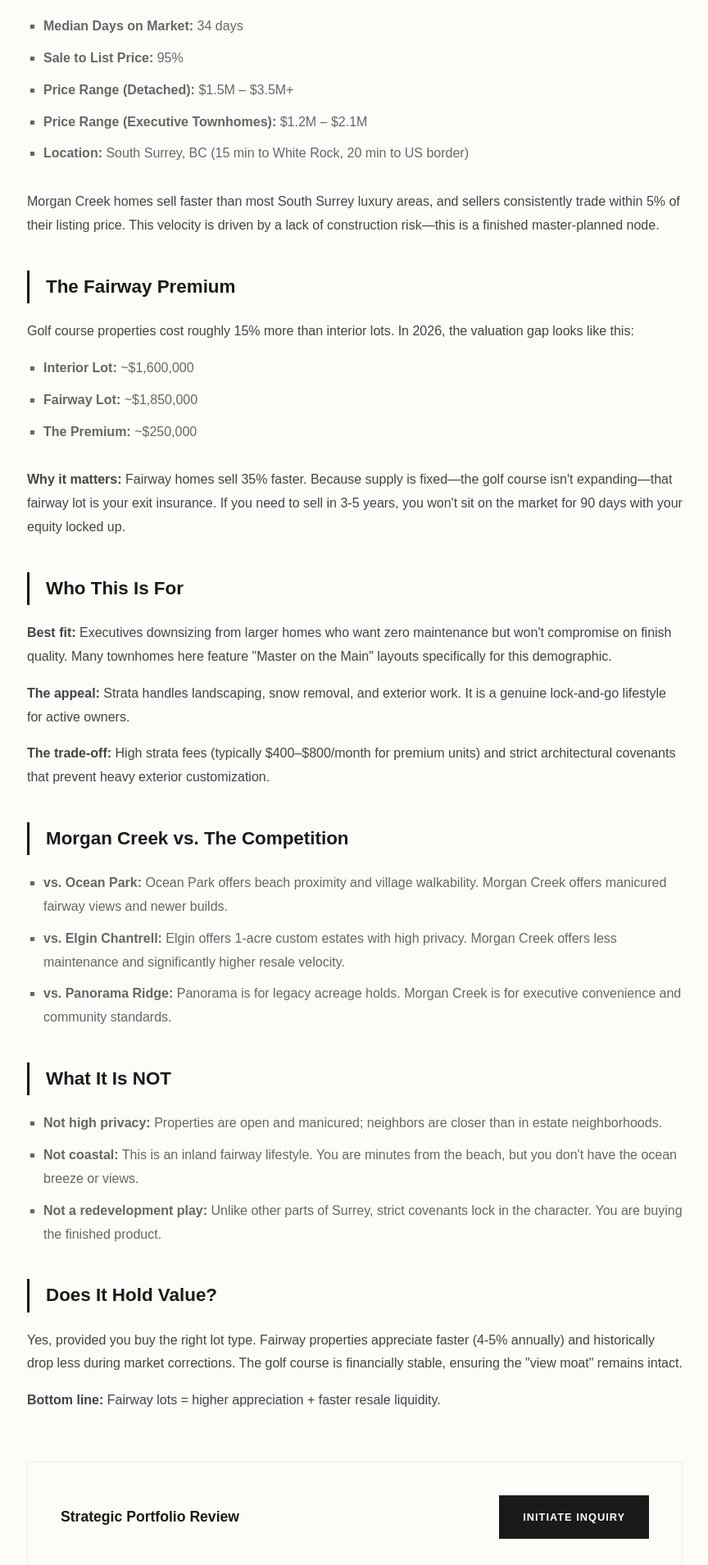
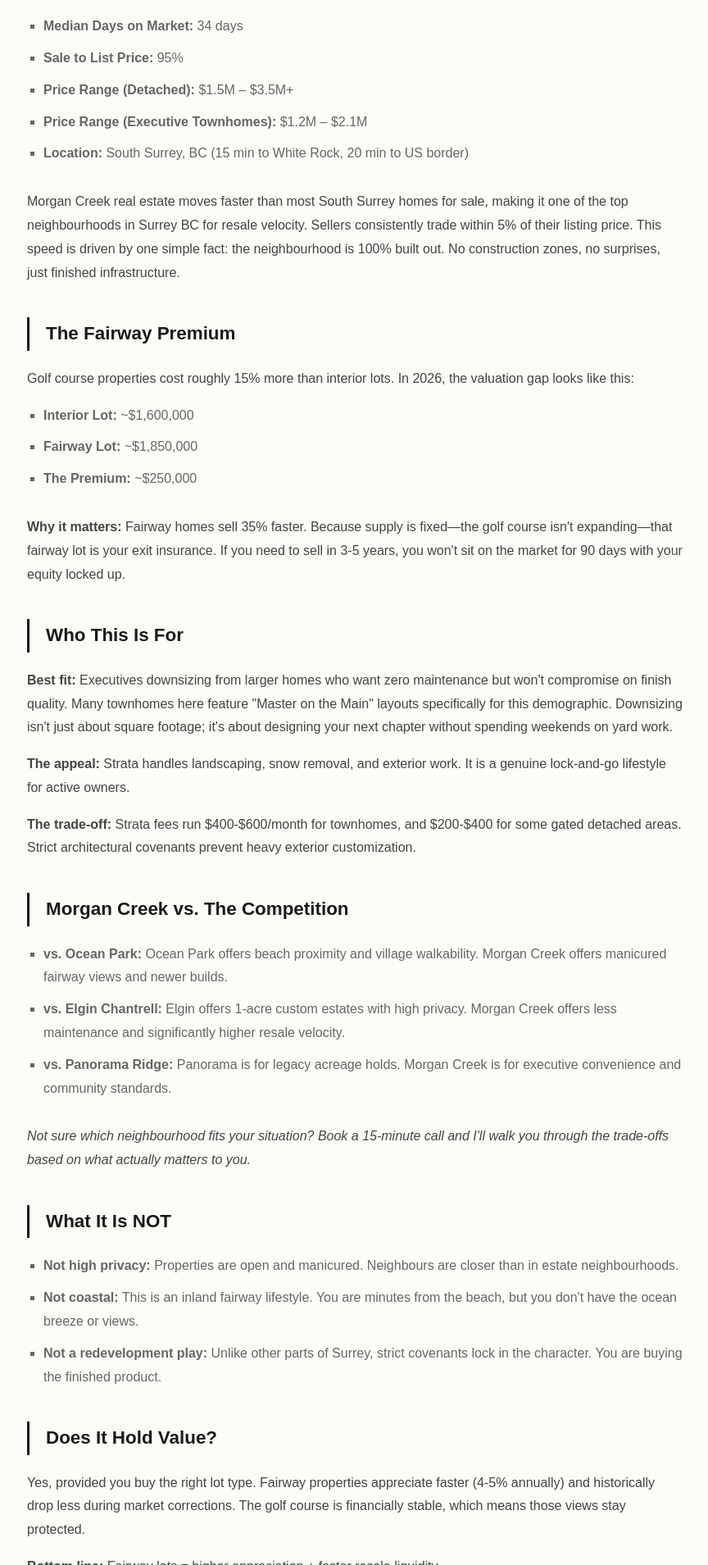
Before and after one commit to gvancouverhomes/tanvirbhupal-site, a Jekyll site: the page built from neighbourhoods/morgan-creek.md, in a window 1280 px wide. Shown: the part 453-2362 px from the top of the page at 82% size, without its empty margins (207-1071 px from the left). Built offline with Jekyll 4.4.1, drawn with Linux system fonts in a browser that asks for light colours; some of the changed text lies outside the part shown.

Commit message:
docs: update Morgan Creek strategy with AEO-optimized copy and Feb 2026 luxury market metrics

```diff
--- a/neighbourhoods/morgan-creek.md
+++ b/neighbourhoods/morgan-creek.md
@@ -14,9 +14,6 @@ permalink: /neighbourhoods/morgan-creek/
   .metric-label { text-transform: uppercase; font-size: 0.85rem; letter-spacing: 2px; color: var(--dark); margin-top: 40px; margin-bottom: 15px; font-weight: bold; }
   .metric-list { padding-left: 20px; list-style-type: square; color: var(--light); margin-bottom: 30px; }
   .metric-list li { margin-bottom: 10px; }
-  .data-exhibit { margin: 50px 0; text-align: center; background: #fff; padding: 30px; border: 1px solid var(--border); }
-  .data-exhibit img { max-width: 100%; height: auto; display: block; margin: 0 auto; }
-  .caption { font-size: 0.75rem; color: var(--meta); margin-top: 20px; text-transform: uppercase; letter-spacing: 2px; }
 
   /* Navigation Grid Styles */
   .nav-section { padding: 80px 20px; border-top: 1px solid var(--border); background: var(--bg-alt); margin-top: 80px; }
@@ -59,7 +56,7 @@ permalink: /neighbourhoods/morgan-creek/
         <li><strong>Location:</strong> South Surrey, BC (15 min to White Rock, 20 min to US border)</li>
     </ul>
 
-    <p>Morgan Creek homes sell faster than most South Surrey luxury areas, and sellers consistently trade within 5% of their listing price. This velocity is driven by a lack of construction risk—this is a finished master-planned node.</p>
+    <p>Morgan Creek real estate moves faster than most South Surrey homes for sale, making it one of the top neighbourhoods in Surrey BC for resale velocity. Sellers consistently trade within 5% of their listing price. This speed is driven by one simple fact: the neighbourhood is 100% built out. No construction zones, no surprises, just finished infrastructure.</p>
 
     <h2 class="section-title">The Fairway Premium</h2>
     <p>Golf course properties cost roughly 15% more than interior lots. In 2026, the valuation gap looks like this:</p>
@@ -71,9 +68,9 @@ permalink: /neighbourhoods/morgan-creek/
     <p><strong>Why it matters:</strong> Fairway homes sell 35% faster. Because supply is fixed—the golf course isn't expanding—that fairway lot is your exit insurance. If you need to sell in 3-5 years, you won't sit on the market for 90 days with your equity locked up.</p>
 
     <h2 class="section-title">Who This Is For</h2>
-    <p><strong>Best fit:</strong> Executives downsizing from larger homes who want zero maintenance but won't compromise on finish quality. Many townhomes here feature "Master on the Main" layouts specifically for this demographic.</p>
+    <p><strong>Best fit:</strong> Executives downsizing from larger homes who want zero maintenance but won't compromise on finish quality. Many townhomes here feature "Master on the Main" layouts specifically for this demographic. Downsizing isn't just about square footage; it's about designing your next chapter without spending weekends on yard work.</p>
     <p><strong>The appeal:</strong> Strata handles landscaping, snow removal, and exterior work. It is a genuine lock-and-go lifestyle for active owners.</p>
-    <p><strong>The trade-off:</strong> High strata fees (typically $400–$800/month for premium units) and strict architectural covenants that prevent heavy exterior customization.</p>
+    <p><strong>The trade-off:</strong> Strata fees run $400-$600/month for townhomes, and $200-$400 for some gated detached areas. Strict architectural covenants prevent heavy exterior customization.</p>
 
     <h2 class="section-title">Morgan Creek vs. The Competition</h2>
     <ul class="metric-list">
@@ -81,27 +78,28 @@ permalink: /neighbourhoods/morgan-creek/
         <li><strong>vs. Elgin Chantrell:</strong> Elgin offers 1-acre custom estates with high privacy. Morgan Creek offers less maintenance and significantly higher resale velocity.</li>
         <li><strong>vs. Panorama Ridge:</strong> Panorama is for legacy acreage holds. Morgan Creek is for executive convenience and community standards.</li>
     </ul>
+    <p><em>Not sure which neighbourhood fits your situation? Book a 15-minute call and I'll walk you through the trade-offs based on what actually matters to you.</em></p>
 
     <h2 class="section-title">What It Is NOT</h2>
     <ul class="metric-list">
-        <li><strong>Not high privacy:</strong> Properties are open and manicured; neighbors are closer than in estate neighborhoods.</li>
+        <li><strong>Not high privacy:</strong> Properties are open and manicured. Neighbours are closer than in estate neighbourhoods.</li>
         <li><strong>Not coastal:</strong> This is an inland fairway lifestyle. You are minutes from the beach, but you don't have the ocean breeze or views.</li>
         <li><strong>Not a redevelopment play:</strong> Unlike other parts of Surrey, strict covenants lock in the character. You are buying the finished product.</li>
     </ul>
 
     <h2 class="section-title">Does It Hold Value?</h2>
-    <p>Yes, provided you buy the right lot type. Fairway properties appreciate faster (4-5% annually) and historically drop less during market corrections. The golf course is financially stable, ensuring the "view moat" remains intact.</p>
+    <p>Yes, provided you buy the right lot type. Fairway properties appreciate faster (4-5% annually) and historically drop less during market corrections. The golf course is financially stable, which means those views stay protected.</p>
 
     <p><strong>Bottom line:</strong> Fairway lots = higher appreciation + faster resale liquidity.</p>
   </section>
 
   <section class="audit-card" aria-labelledby="audit-heading">
-    <h2 id="audit-heading" class="audit-title">Strategic Portfolio Review</h2>
+    <h2 id="audit-heading" class="audit-title">Questions About Morgan Creek?</h2>
     <div class="audit-action">
-      <a href="/contact" class="audit-btn">INITIATE INQUIRY</a>
+      <a href="/contact" class="audit-btn">BOOK A 15-MIN CALL</a>
     </div>
     <div class="audit-body">
-      <p class="audit-text">If you are evaluating a fairway-fronting acquisition or assessing the liquidity of a luxury townhome, let's review the asset specifics.</p>
+      <p class="audit-text"><strong>No pitch, just straight answers.</strong> tanvir@tanvirbhupal.com | 604-897-7826<br><br>I track data most agents ignore. When you find a property you like, I negotiate hard in your favour.</p>
     </div>
   </section>
 </article>
```
